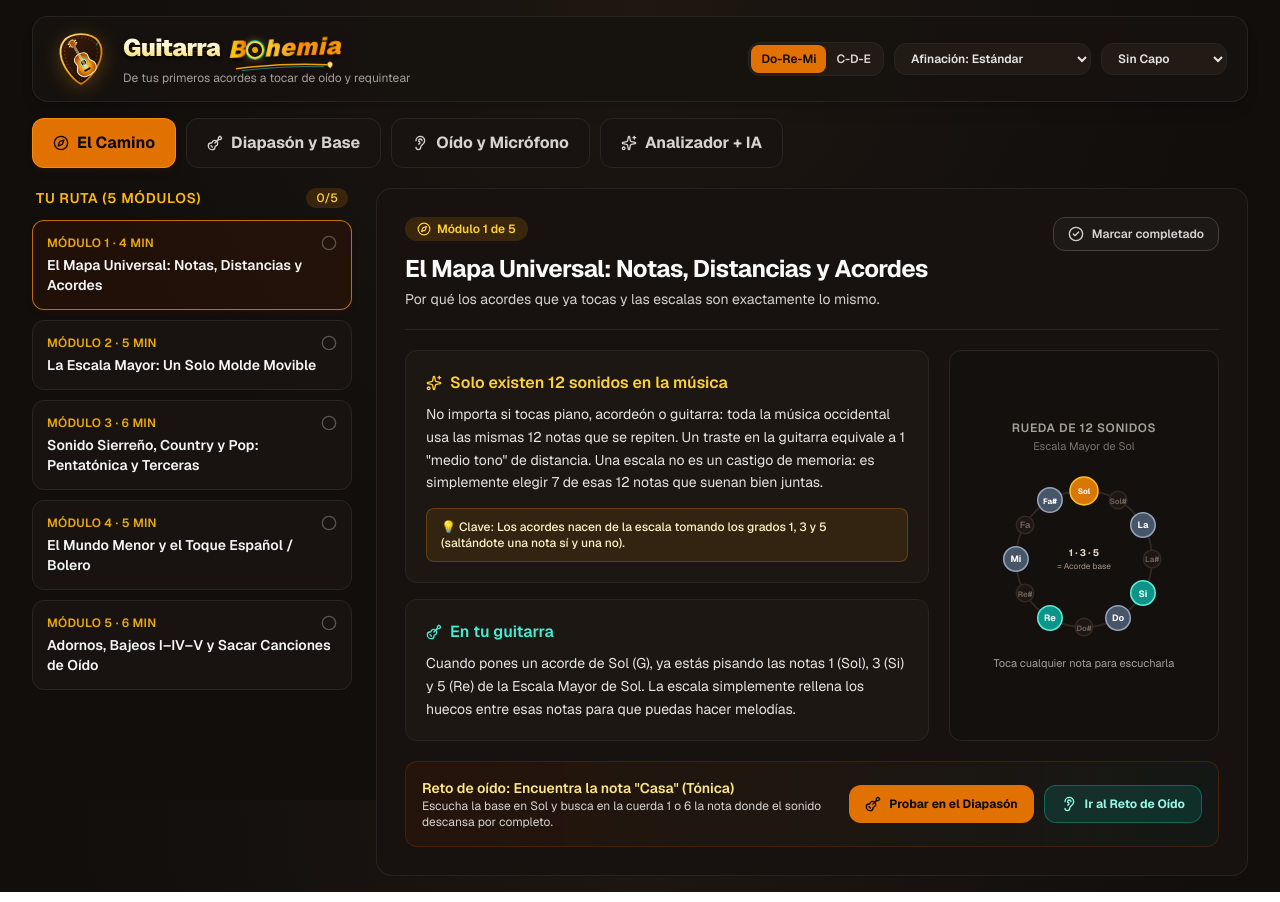
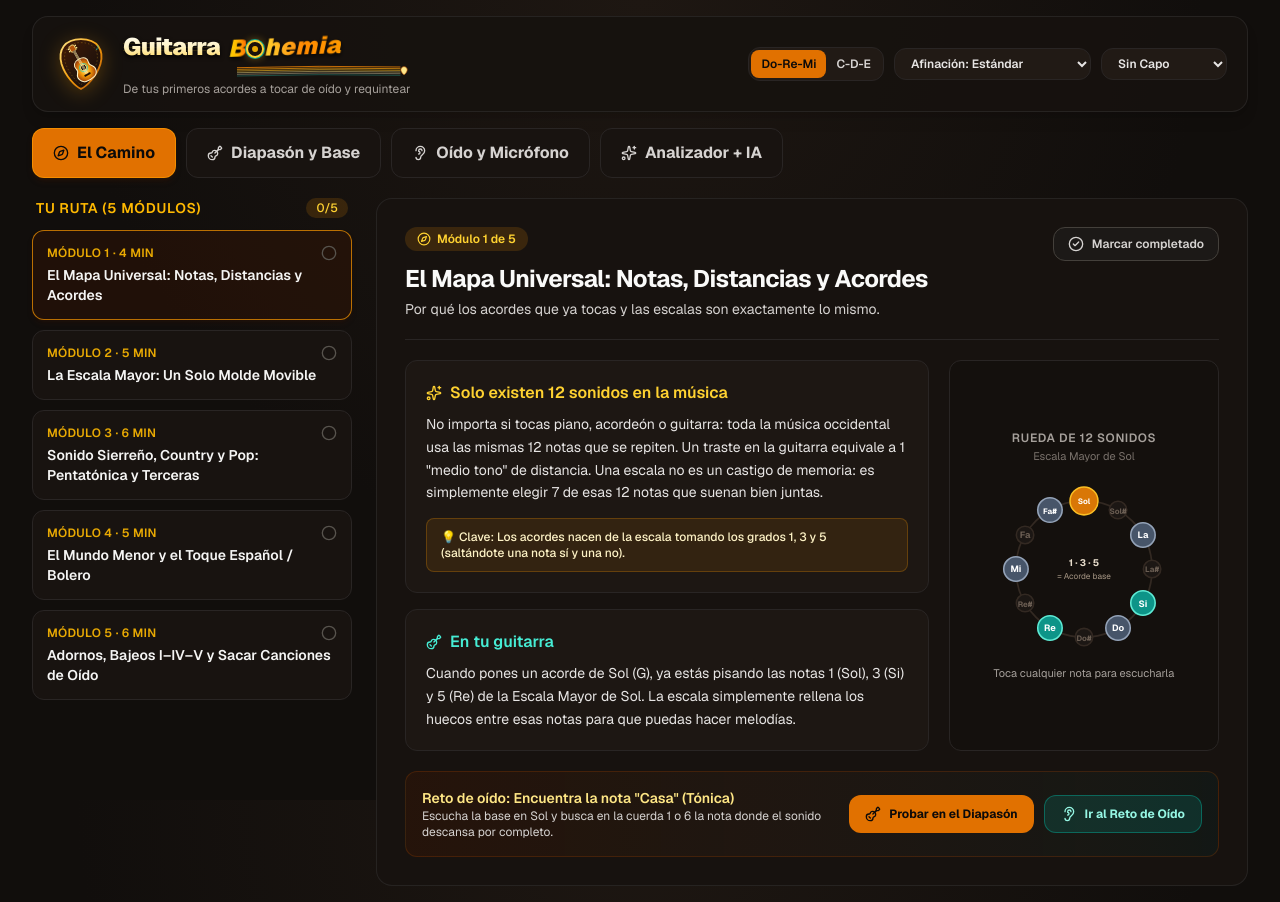
Before and after one commit to horaceheights/guitarra-bohemia, a Next.js app: page / in a window 1280 px wide. Built offline with nearby package versions, Linux system fonts and the light colour scheme.

Commit message:
Add 6 vibrating guitar strings across bottom of BohemiaLogo

```diff
--- a/src/components/BohemiaLogo.tsx
+++ b/src/components/BohemiaLogo.tsx
@@ -169,40 +169,45 @@ export function BohemiaLogo() {
             <span className="bg-gradient-to-r from-amber-300 via-orange-400 to-amber-500 bg-clip-text text-transparent drop-shadow-[0_2px_2px_rgba(0,0,0,0.9)]">
               hemia
             </span>
+          </span>
 
-            {/* Sweeping Guitar-Neck Swash + Mini Pick */}
+          {/* 6 Guitar Strings sweeping across the bottom of the full wordmark */}
           <svg
-              viewBox="0 0 140 14"
-              className="pointer-events-none absolute -bottom-2 left-0 h-2.5 w-full overflow-visible"
+            viewBox="0 0 260 18"
+            className={`pointer-events-none mt-0.5 block h-3 w-full overflow-visible ${
+              strumming ? 'animate-string-vibrate' : ''
+            }`}
             aria-hidden="true"
           >
+            {[
+              { y: 2.5, w: 1.5, color: '#d97706', op: 0.9 },
+              { y: 5.0, w: 1.3, color: '#f59e0b', op: 0.85 },
+              { y: 7.5, w: 1.1, color: '#fbbf24', op: 0.85 },
+              { y: 10.0, w: 0.9, color: '#fde68a', op: 0.8 },
+              { y: 12.5, w: 0.75, color: '#fef3c7', op: 0.75 },
+              { y: 15.0, w: 0.65, color: '#2dd4bf', op: 0.75 },
+            ].map((s, i) => (
               <path
-                d="M 2 7 Q 68 1 130 6"
+                key={i}
+                d={`M 2 ${s.y + 1.5} Q 125 ${s.y - 2} 246 ${s.y + 0.5}`}
                 fill="none"
-                stroke="#f59e0b"
-                strokeWidth="2.2"
+                stroke={s.color}
+                strokeWidth={s.w}
                 strokeLinecap="round"
+                opacity={s.op}
               />
+            ))}
+            {/* Mini Guitar Pick at the right end */}
             <path
-                d="M 10 10 Q 70 5 124 8.5"
-                fill="none"
-                stroke="#2dd4bf"
-                strokeWidth="1.1"
-                strokeLinecap="round"
-                opacity="0.7"
-              />
-              {/* Mini Guitar Pick at the tip */}
-              <path
-                d="M 133 2 C 136 2 137.5 5 136 7.5 C 135 9.5 133.5 10.5 133 10.8 C 132.5 10.5 131 9.5 130 7.5 C 128.5 5 130 2 133 2 Z"
+              d="M 252 2.5 C 256 2.5 258 6.5 256 10 C 254.5 13 252.8 14.2 252 14.5 C 251.2 14.2 249.5 13 248 10 C 246 6.5 248 2.5 252 2.5 Z"
               fill="#fde68a"
               stroke="#b45309"
-                strokeWidth="0.9"
+              strokeWidth="1"
             />
           </svg>
-          </span>
         </div>
 
-        <p className="mt-1.5 text-[11px] sm:text-xs text-stone-400">
+        <p className="mt-1 text-[11px] sm:text-xs text-stone-400">
           {APP_CONFIG.tagline}
         </p>
       </div>
```
Lines whose indentation alone changed are shown as unchanged.
